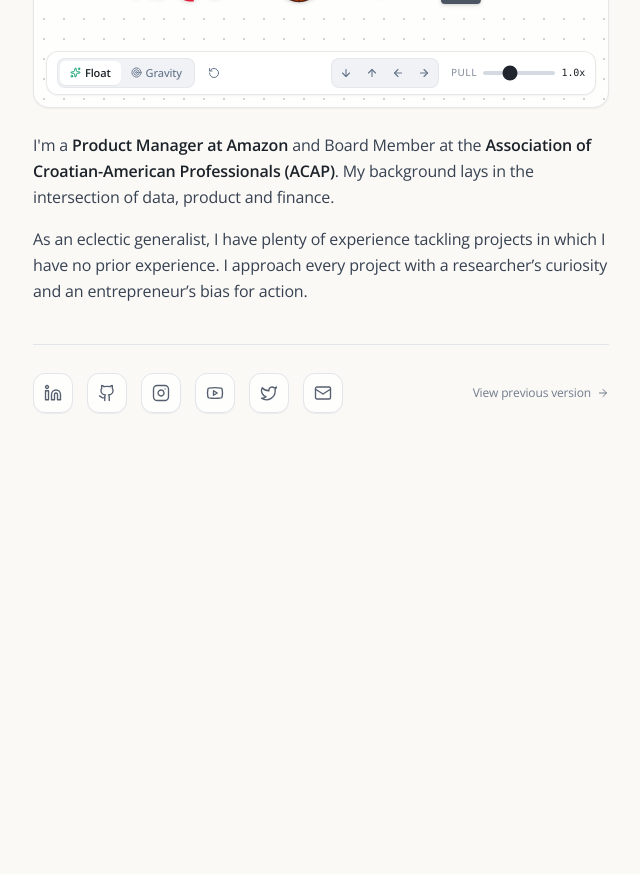
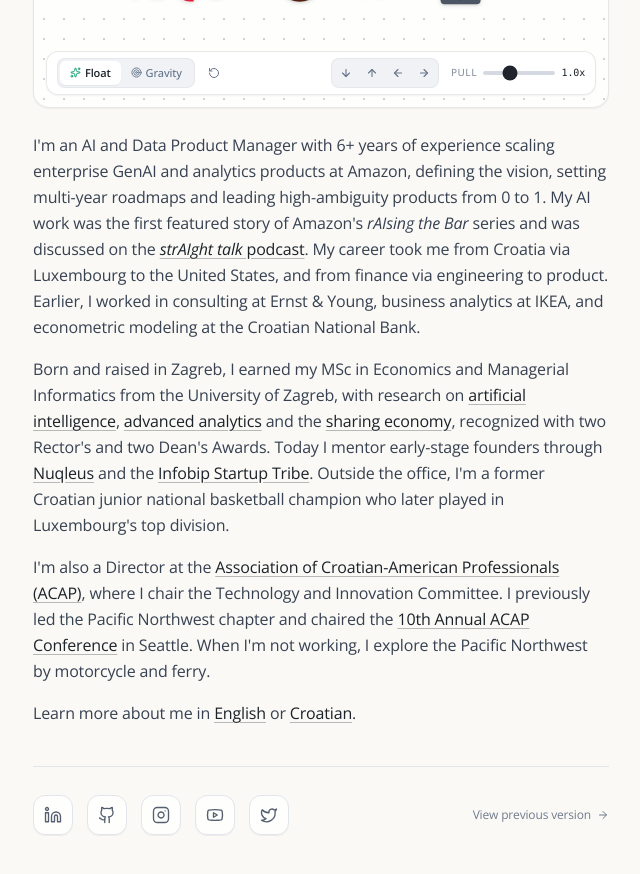
Before and after one commit to vedranbrozovic/private-website, a React (Vite) app: page / in a window 1280 px wide. Shown: the part 360-1234 px from the top of the page, without its empty margins (319-959 px from the left). Before the commit the page ends 837 px from the top, so only its background shows below. Built offline with nearby package versions, Linux system fonts and the light colour scheme; a web font is replaced by a local one.

Commit message:
style: update name spelling and professional bio
Correct "Brozovic" to "Brozović" and update the professional experience section with a detailed AI and Data Product Manager background.

```diff
--- a/index.html
+++ b/index.html
@@ -3,7 +3,7 @@
   <head>
     <meta charset="UTF-8" />
     <meta name="viewport" content="width=device-width, initial-scale=1.0" />
-    <title>Vedran Brozovic</title>
+    <title>Vedran Brozović</title>
     <link rel="preconnect" href="https://fonts.googleapis.com">
     <link rel="preconnect" href="https://fonts.gstatic.com" crossorigin>
     <link href="https://fonts.googleapis.com/css2?family=Open+Sans:ital,wght@0,300;0,400;0,500;0,600;0,700;1,300;1,400;1,600&family=Playfair+Display:ital,wght@0,400;0,500;0,600;1,400&display=swap" rel="stylesheet">
--- a/src/App.tsx
+++ b/src/App.tsx
@@ -4,7 +4,6 @@
   Github,
   Linkedin,
   Twitter,
-  Mail,
   ArrowRight,
   Instagram,
   Youtube,
@@ -562,7 +561,7 @@
       >
         <header className="mb-6">
           <h1 className="text-3xl sm:text-[34px] font-light tracking-tight text-[#1c2229] mb-1.5 font-sans">
-            Vedran Brozovic
+            Vedran Brozović
           </h1>
           <p className="text-[#555f6f] text-sm sm:text-[15px] font-normal tracking-wide font-sans">
             PM @ Amazon | Board @ ACAP
@@ -574,10 +573,109 @@
 
         <section className="mb-10 space-y-4 text-[#374151] leading-relaxed text-[15px] sm:text-[16px] font-normal">
           <p>
-            I'm a <span className="font-semibold text-[#1c2229]">Product Manager at Amazon</span> and Board Member at the <span className="font-semibold text-[#1c2229]">Association of Croatian-American Professionals (ACAP)</span>. My background lays in the intersection of data, product and finance.
+            I'm an AI and Data Product Manager with 6+ years of experience scaling enterprise GenAI and analytics products at Amazon, defining the vision, setting multi-year roadmaps and leading high-ambiguity products from 0 to 1. My AI work was the first featured story of Amazon's <em className="italic font-normal">rAIsing the Bar</em> series and was discussed on the{' '}
+            <a
+              href="https://open.spotify.com/episode/1MThk2sP927U64eeRbBIE0"
+              target="_blank"
+              rel="noopener noreferrer"
+              className="text-[#1c2229] underline decoration-[#1c2229]/30 hover:decoration-[#1c2229] underline-offset-[3px] transition-colors"
+            >
+              <em className="italic font-normal">strAIght talk</em> podcast
+            </a>
+            . My career took me from Croatia via Luxembourg to the United States, and from finance via engineering to product. Earlier, I worked in consulting at Ernst &amp; Young, business analytics at IKEA, and econometric modeling at the Croatian National Bank.
           </p>
+
           <p>
-            As an eclectic generalist, I have plenty of experience tackling projects in which I have no prior experience. I approach every project with a researcher’s curiosity and an entrepreneur’s bias for action.
+            Born and raised in Zagreb, I earned my MSc in Economics and Managerial Informatics from the University of Zagreb, with research on{' '}
+            <a
+              href="https://repozitorij.efzg.unizg.hr/en/object/efzg:2726"
+              target="_blank"
+              rel="noopener noreferrer"
+              className="text-[#1c2229] underline decoration-[#1c2229]/30 hover:decoration-[#1c2229] underline-offset-[3px] transition-colors"
+            >
+              artificial intelligence
+            </a>
+            ,{' '}
+            <a
+              href="https://repozitorij.efzg.unizg.hr/en/object/efzg:5862"
+              target="_blank"
+              rel="noopener noreferrer"
+              className="text-[#1c2229] underline decoration-[#1c2229]/30 hover:decoration-[#1c2229] underline-offset-[3px] transition-colors"
+            >
+              advanced analytics
+            </a>{' '}
+            and the{' '}
+            <a
+              href="https://apps.unizg.hr/rektorova-nagrada/javno/radovi/298/preuzmi"
+              target="_blank"
+              rel="noopener noreferrer"
+              className="text-[#1c2229] underline decoration-[#1c2229]/30 hover:decoration-[#1c2229] underline-offset-[3px] transition-colors"
+            >
+              sharing economy
+            </a>
+            , recognized with two Rector's and two Dean's Awards. Today I mentor early-stage founders through{' '}
+            <a
+              href="https://nuqleus.io/"
+              target="_blank"
+              rel="noopener noreferrer"
+              className="text-[#1c2229] underline decoration-[#1c2229]/30 hover:decoration-[#1c2229] underline-offset-[3px] transition-colors"
+            >
+              Nuqleus
+            </a>{' '}
+            and the{' '}
+            <a
+              href="https://www.egcnyc.org/programs/scale-2-0"
+              target="_blank"
+              rel="noopener noreferrer"
+              className="text-[#1c2229] underline decoration-[#1c2229]/30 hover:decoration-[#1c2229] underline-offset-[3px] transition-colors"
+            >
+              Infobip Startup Tribe
+            </a>
+            . Outside the office, I'm a former Croatian junior national basketball champion who later played in Luxembourg's top division.
+          </p>
+
+          <p>
+            I'm also a Director at the{' '}
+            <a
+              href="https://croampro.com/"
+              target="_blank"
+              rel="noopener noreferrer"
+              className="text-[#1c2229] underline decoration-[#1c2229]/30 hover:decoration-[#1c2229] underline-offset-[3px] transition-colors"
+            >
+              Association of Croatian-American Professionals (ACAP)
+            </a>
+            , where I chair the Technology and Innovation Committee. I previously led the Pacific Northwest chapter and chaired the{' '}
+            <a
+              href="https://conference.croampro.com/"
+              target="_blank"
+              rel="noopener noreferrer"
+              className="text-[#1c2229] underline decoration-[#1c2229]/30 hover:decoration-[#1c2229] underline-offset-[3px] transition-colors"
+            >
+              10th Annual ACAP Conference
+            </a>{' '}
+            in Seattle. When I'm not working, I explore the Pacific Northwest by motorcycle and ferry.
+          </p>
+
+          <p>
+            Learn more about me in{' '}
+            <a
+              href="https://www.youtube.com/watch?v=D06qaNG_qWs&t=187s"
+              target="_blank"
+              rel="noopener noreferrer"
+              className="text-[#1c2229] underline decoration-[#1c2229]/30 hover:decoration-[#1c2229] underline-offset-[3px] transition-colors"
+            >
+              English
+            </a>{' '}
+            or{' '}
+            <a
+              href="https://www.youtube.com/watch?v=0WG-pwNJxKM&t=1264s"
+              target="_blank"
+              rel="noopener noreferrer"
+              className="text-[#1c2229] underline decoration-[#1c2229]/30 hover:decoration-[#1c2229] underline-offset-[3px] transition-colors"
+            >
+              Croatian
+            </a>
+            .
           </p>
         </section>
 
@@ -612,12 +710,6 @@
               icon={Twitter}
               label="Twitter (X)"
               platform="twitter"
-            />
-            <SocialLink
-              href="mailto:brozovic.vedran@gmail.com"
-              icon={Mail}
-              label="Email"
-              platform="email"
             />
           </div>
 
```
